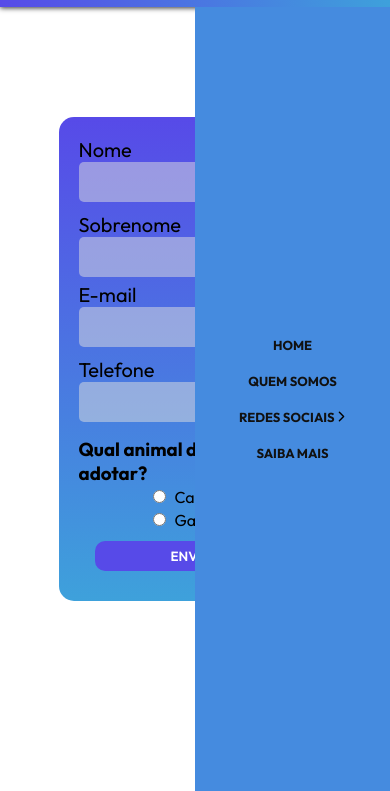
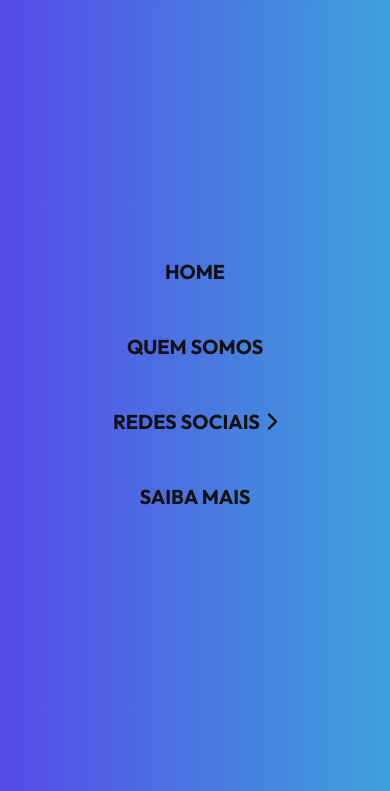
Before and after one commit to JohnatanBarbosa/Formulario_de_adocao.github.io, a plain HTML site: page index.html in a window 390 px wide. Both pictures are taken after a click on the element 360 px from the left and 30 px from the top of the page. Shown: the part 53-844 px from the top of the page. Drawn offline with nearby package versions, Linux system fonts and the light colour scheme; a web font is replaced by a local one.

Commit message:
Atualização

```diff
--- a/CSS/style.css
+++ b/CSS/style.css
@@ -47,7 +47,6 @@ header .box-menu li{
   padding: 10px;
   text-transform: uppercase;
   font-size: 13px;
-  font-family: sans-serif;
   font-weight: bold;
 }
 
@@ -294,13 +293,15 @@ header .box-menu .outline.active{
 
 .mensagem{
   display: none;
+
+}
+.mensagem.clicado{
+  display: flex;
   width: 100%;
   height: calc(100vh - 80px);
   justify-content: center;
   align-items: center;
   flex-direction: column;
   font-size: 25px;
+  text-align: center;
 }
-.mensagem.clicado{
-  display: flex;
-}
--- a/mobile/mobile.css
+++ b/mobile/mobile.css
@@ -9,34 +9,49 @@
     position: absolute;
     display: flex;
     flex-direction: column;
-    width: 0;
-    height: calc(100vh - 60px);
+    width: 100%;
+    left: -100%;
+    height: calc(100% - 60px);
     top: 60px;
-    visibility: hidden;
-    overflow-x: hidden;
-    right: 0;
     z-index: 999;
-    background-color: #458bdf;
+    background: linear-gradient(90deg, #574ae8 0%, #3ea1db 100%);
     transition: 0.3s linear;
+
+  }
+  header .box-menu li{
+    list-style: none;
+    padding: 10px;
+    padding-bottom: 40px;
+    text-transform: uppercase;
+    font-size: 20px;
+    font-weight: bold;
   }
 
   header .box-menu.active {
     position: absolute;
-    display: flex;
-    flex-direction: column;
-    width: 50%;
+    width: 100%;
+    left: 0;
     top: 60px;
-    overflow-x: hidden;
-    visibility: visible;
-    height: calc(100vh - 60px);
+    height: calc(100% - 60px);
     z-index: 999;
-    right: 0;
-    background-color: #458bdf;
+    background: linear-gradient(90deg, #574ae8 0%, #3ea1db 100%);
   }
+
+
   header .box-menu .sociais {
     position: relative;
     background-color: rgba(0, 0, 0, 0);
-    border-radius: 00;
+    border-radius: 0;
+  }
+  header .box-menu .sociais li{
+    padding: 15px;
+  }
+  header .box-menu .sociais.active{
+    height: 170px;
+
+  }
+  header .box-menu .outline{
+    width: 25px;
   }
   header .btn-menu {
     display: block;
@@ -48,6 +63,11 @@
     background: url(/assets/close.svg);
     background-size: cover;
     background-repeat: no-repeat;
+  }
+  .form-box{
+    position: relative;
+    width: 95%;
+    margin: 50px auto;
   }
 
   .form-box .contact {
--- a/mobile/script.js
+++ b/mobile/script.js
@@ -3,6 +3,8 @@ function ativarMenu(){
   let menu = document.querySelector('.box-menu')
   let mostrarRedes = document.querySelector('.sociais')
   let rotate = document.querySelector('.outline')
+  let opacity = document.querySelector('ul li')
+  opacity.classList.toggle('active')
   rotate.classList.remove('active')
   mostrarRedes.classList.remove('active')
   menu.classList.toggle('active')
```
